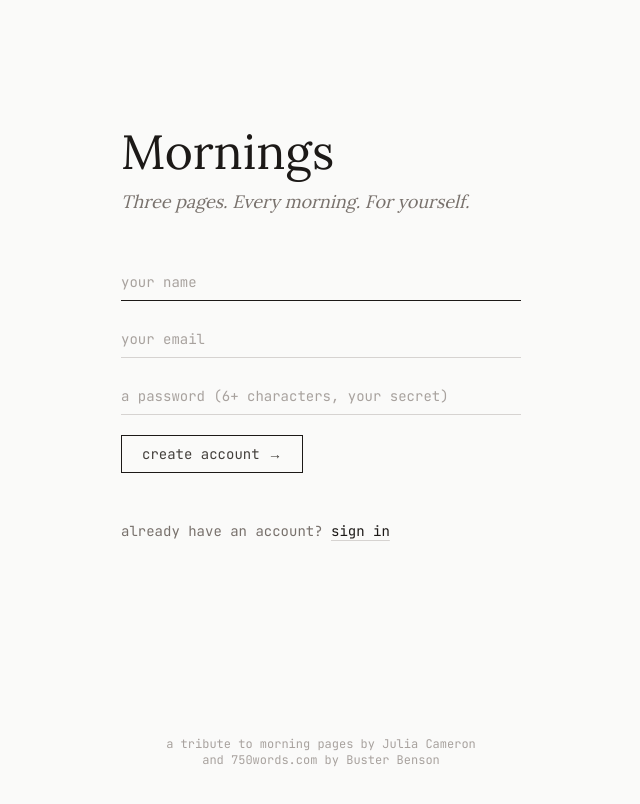
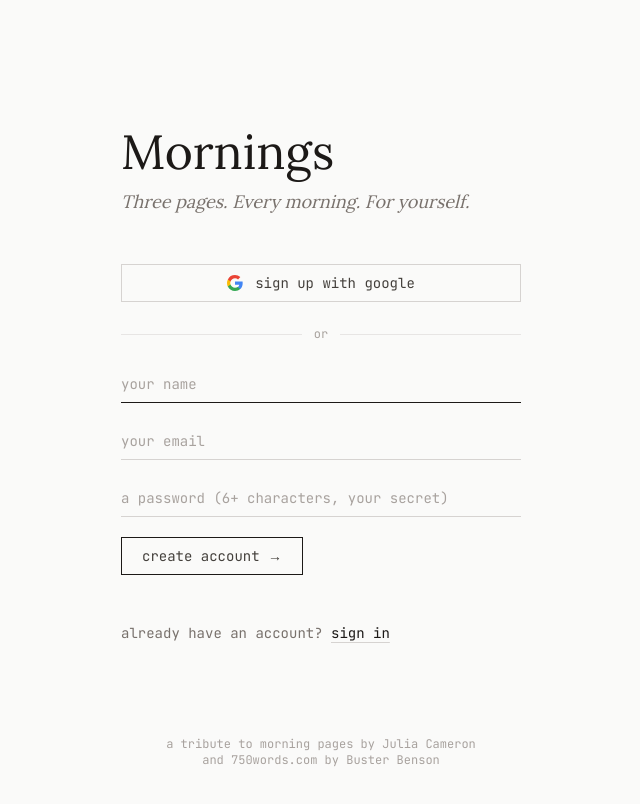
Before and after one commit to aflyingdreamer/folio, a Next.js app: page /signup in a window 1280 px wide. Shown: the top 804 px of the page, without its empty margins (319-959 px from the left). Built offline with nearby package versions, Linux system fonts and the light colour scheme; no server answers.

Commit message:
auth: add google sign-in + account linking
- google button on /login and /signup
- /settings → link/unlink google identity (disabled when last identity)

```diff
--- a/app/login/page.tsx
+++ b/app/login/page.tsx
@@ -3,6 +3,7 @@
 import { Suspense, useEffect, useState } from 'react'
 import { useSearchParams } from 'next/navigation'
 import { signIn } from '@/lib/auth/actions'
+import { GoogleButton } from '@/components/ui/google-button'
 
 const errorCopy: Record<string, string> = {
   expired: 'that link has expired. try signing in again.',
@@ -45,6 +46,14 @@
       <p className="font-serif text-lg text-stone-500 italic mb-12">
         Three pages. Every morning. For yourself.
       </p>
+
+      <GoogleButton label="sign in with google" />
+
+      <div className="flex items-center gap-3 my-6 text-xs text-stone-400">
+        <span className="h-px flex-1 bg-stone-200" />
+        or
+        <span className="h-px flex-1 bg-stone-200" />
+      </div>
 
       <form onSubmit={onSubmit} className="space-y-5">
         <Field name="email" type="email" placeholder="your email" autoComplete="email" autoFocus />
--- /dev/null
+++ b/app/settings/google-link.tsx
@@ -0,0 +1,78 @@
+'use client'
+import { useEffect, useState } from 'react'
+import type { UserIdentity } from '@supabase/supabase-js'
+import { createClient } from '@/lib/supabase/client'
+
+export function GoogleLink() {
+  const supabase = createClient()
+  const [identities, setIdentities] = useState<UserIdentity[] | null>(null)
+  const [busy, setBusy] = useState(false)
+  const [err, setErr] = useState<string | null>(null)
+
+  useEffect(() => {
+    supabase.auth.getUserIdentities().then(({ data }) => {
+      setIdentities(data?.identities ?? [])
+    })
+  }, [supabase])
+
+  const google = identities?.find((i) => i.provider === 'google')
+  const canUnlink = (identities?.length ?? 0) > 1
+
+  async function link() {
+    setErr(null)
+    setBusy(true)
+    const { error } = await supabase.auth.linkIdentity({
+      provider: 'google',
+      options: { redirectTo: `${window.location.origin}/auth/callback?next=/settings` },
+    })
+    if (error) {
+      setErr(error.message)
+      setBusy(false)
+    }
+  }
+
+  async function unlink() {
+    if (!google || !canUnlink) return
+    setErr(null)
+    setBusy(true)
+    const { error } = await supabase.auth.unlinkIdentity(google)
+    if (error) setErr(error.message)
+    else setIdentities((prev) => prev?.filter((i) => i.identity_id !== google.identity_id) ?? null)
+    setBusy(false)
+  }
+
+  if (identities === null) {
+    return <p className="font-mono text-xs text-stone-400">loading…</p>
+  }
+
+  return (
+    <div className="space-y-2 font-mono text-sm">
+      {google ? (
+        <>
+          <p className="text-stone-700">
+            linked as <span className="text-stone-900">{google.identity_data?.email ?? 'google account'}</span>
+          </p>
+          <button
+            type="button"
+            onClick={unlink}
+            disabled={busy || !canUnlink}
+            title={canUnlink ? '' : 'set a password first so you can still sign in'}
+            className="text-stone-500 hover:text-stone-900 underline underline-offset-4 decoration-stone-300 disabled:opacity-40 disabled:no-underline"
+          >
+            {busy ? 'unlinking…' : 'unlink'}
+          </button>
+        </>
+      ) : (
+        <button
+          type="button"
+          onClick={link}
+          disabled={busy}
+          className="border border-stone-300 hover:border-stone-900 transition py-2 px-4 disabled:opacity-40"
+        >
+          {busy ? 'redirecting…' : 'link google account'}
+        </button>
+      )}
+      {err && <p className="text-red-700 text-xs">{err}</p>}
+    </div>
+  )
+}
--- a/app/settings/page.tsx
+++ b/app/settings/page.tsx
@@ -6,6 +6,7 @@
 import { PasswordForm } from './password-form'
 import { EmailVerify } from './email-verify'
 import { ThemeControl } from './theme-control'
+import { GoogleLink } from './google-link'
 import { THEME_COOKIE, isThemeChoice, type ThemeChoice } from '@/lib/settings/theme'
 
 export const dynamic = 'force-dynamic'
@@ -56,6 +57,10 @@
       <Row label="password">
         <PasswordForm />
       </Row>
+
+      <Row label="google">
+        <GoogleLink />
+      </Row>
       </div>
     </main>
   )
--- a/app/signup/page.tsx
+++ b/app/signup/page.tsx
@@ -2,6 +2,7 @@
 import Link from 'next/link'
 import { useState } from 'react'
 import { signUp } from '@/lib/auth/actions'
+import { GoogleButton } from '@/components/ui/google-button'
 
 export default function SignupPage() {
   const [err, setErr] = useState<string | null>(null)
@@ -35,6 +36,14 @@
       <p className="font-serif text-lg text-stone-500 italic mb-12">
         Three pages. Every morning. For yourself.
       </p>
+
+      <GoogleButton label="sign up with google" />
+
+      <div className="flex items-center gap-3 my-6 text-xs text-stone-400">
+        <span className="h-px flex-1 bg-stone-200" />
+        or
+        <span className="h-px flex-1 bg-stone-200" />
+      </div>
 
       <form onSubmit={onSubmit} className="space-y-5">
         <Field name="name" type="text" placeholder="your name" autoComplete="name" autoFocus />
--- /dev/null
+++ b/components/ui/google-button.tsx
@@ -0,0 +1,34 @@
+'use client'
+import { useState } from 'react'
+import { createClient } from '@/lib/supabase/client'
+
+export function GoogleButton({ label = 'continue with google' }: { label?: string }) {
+  const [loading, setLoading] = useState(false)
+
+  async function onClick() {
+    setLoading(true)
+    const supabase = createClient()
+    const { error } = await supabase.auth.signInWithOAuth({
+      provider: 'google',
+      options: { redirectTo: `${window.location.origin}/auth/callback` },
+    })
+    if (error) setLoading(false)
+  }
+
+  return (
+    <button
+      type="button"
+      onClick={onClick}
+      disabled={loading}
+      className="w-full border border-stone-300 py-2 px-5 hover:border-stone-900 transition disabled:opacity-40 flex items-center justify-center gap-3 font-mono text-sm text-stone-700"
+    >
+      <svg width="16" height="16" viewBox="0 0 18 18" aria-hidden>
+        <path fill="#4285F4" d="M17.64 9.2c0-.64-.06-1.25-.16-1.84H9v3.48h4.84a4.14 4.14 0 0 1-1.8 2.71v2.26h2.92c1.7-1.57 2.68-3.88 2.68-6.61z"/>
+        <path fill="#34A853" d="M9 18c2.43 0 4.47-.8 5.96-2.18l-2.92-2.26c-.8.54-1.83.86-3.04.86-2.34 0-4.32-1.58-5.03-3.7H.96v2.33A9 9 0 0 0 9 18z"/>
+        <path fill="#FBBC05" d="M3.97 10.71A5.41 5.41 0 0 1 3.68 9c0-.6.1-1.17.29-1.71V4.96H.96A9 9 0 0 0 0 9c0 1.45.35 2.83.96 4.04l3.01-2.33z"/>
+        <path fill="#EA4335" d="M9 3.58c1.32 0 2.5.45 3.44 1.35l2.58-2.58A9 9 0 0 0 9 0 9 9 0 0 0 .96 4.96L3.97 7.3C4.68 5.16 6.66 3.58 9 3.58z"/>
+      </svg>
+      {loading ? 'redirecting…' : label}
+    </button>
+  )
+}
```
